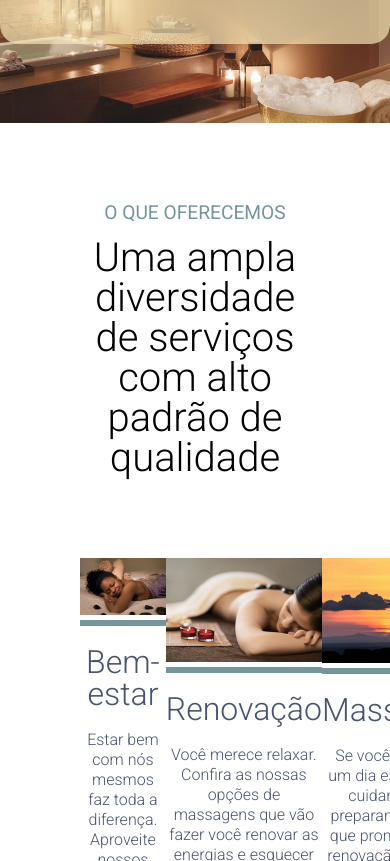
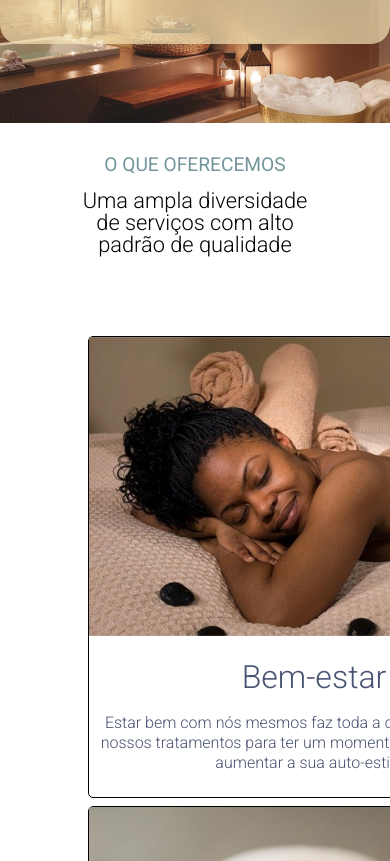
Before and after one commit to pe-salviano/alura-spa-projeto_inicial, a plain HTML site: page index.html in a window 390 px wide. Shown: the part 323-1184 px from the top of the page. Drawn offline with nearby package versions, Linux system fonts and the light colour scheme.

Commit message:
Responsividade 768px

```diff
--- a/index.html
+++ b/index.html
@@ -44,8 +44,8 @@
         <section id="servicos">
             <h4>O que oferecemos</h4>
             <h3>Uma ampla diversidade de serviços com alto padrão de qualidade</h3>
-            <div class="cards">
-                <div class="card">
+            <div class="cards cards-desktop">
+                <div class="card ">
                     <div class="img-container">
                         <img src="imagens/beleza.jpeg" alt="">
                     </div>
--- a/styles/componets/_information.scss
+++ b/styles/componets/_information.scss
@@ -6,7 +6,7 @@
     justify-content: center;
     align-items: center;
     .image-information{
-        min-width: 30%;
+        min-width: auto;
         margin-top: 3rem;
     }
     .text-information{
@@ -27,7 +27,8 @@
         font-weight: 300;
         color: $cor-primaria;
         line-height: 1.25rem;
-        margin-bottom: 3rem;
+        margin: 1.2rem  auto;
+        max-width: 400px;
        }
     }
 
--- a/styles/componets/_servicos.scss
+++ b/styles/componets/_servicos.scss
@@ -2,7 +2,7 @@
 
 
 #servicos{
-    margin: 80px;
+    margin: 80px 0 80px 80px;
     h4{
         font-size: $tamanho-do-texto /2.5;
         color: $cor-secundaria;
@@ -19,10 +19,16 @@
     }
     .cards{
         display: flex;
-        justify-content: space-evenly;
+        justify-content: space-between;
         .card{
-            width: 360px;
+            margin: .5rem;
+            width: 450px;
             text-align: center;
+            border: 1px solid black;
+            border-radius: 5px;
+            .card-desktop{
+                display: none;
+            }
             h5{
                 font-size: $tamanho-do-texto /1.5;
                 font-weight: 300;
@@ -34,11 +40,11 @@
                 font-weight: 300;
                 color: $cor-primaria;
                 line-height: 1.25rem;
+                margin: 0.5rem;
 
             }
             .img-container{
                 padding-bottom: 2px;
-                border-bottom: 6px solid $cor-secundaria;
                 img{
                     max-width: 100%;
 
@@ -47,3 +53,24 @@
         }
     }
 }
+@media screen and (max-width:1325px) {
+    #servicos{
+        h3{
+            font-size: $tamanho-do-texto /2.2;
+        }
+    }
+}
+
+@media screen and (max-width:768px) {
+    #servicos{
+        margin-top: 2rem;
+        .cards-desktop{
+            display: block;
+        }
+        .card{
+            margin: 1.5rem auto;
+            padding-bottom: 1rem;
+            min-width: 80%;
+        }
+    }
+}
```
Also changed, not shown: styles/componets/_banner.scss (line endings or trailing spaces), styles/componets/_cupom.scss (line endings or trailing spaces), styles/componets/_navbar.scss (line endings or trailing spaces), styles/style.css, 1 other file.
